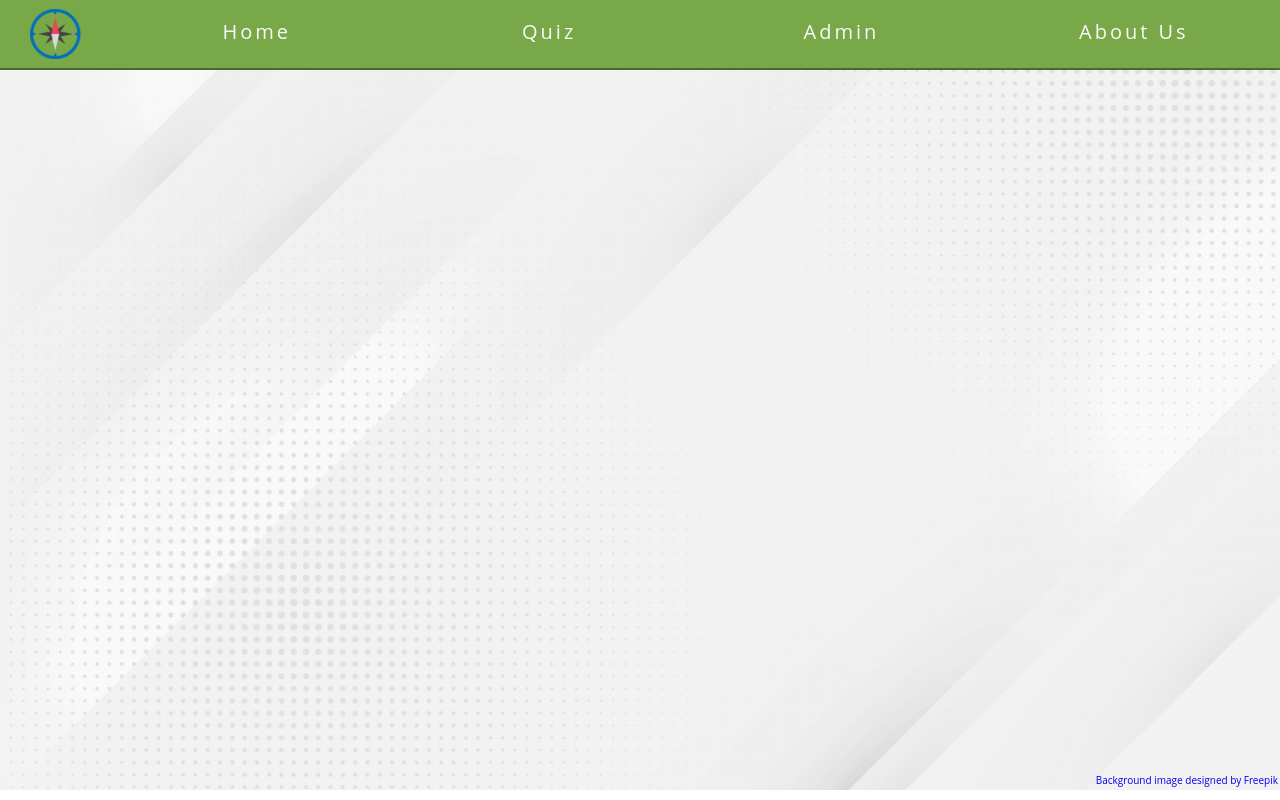
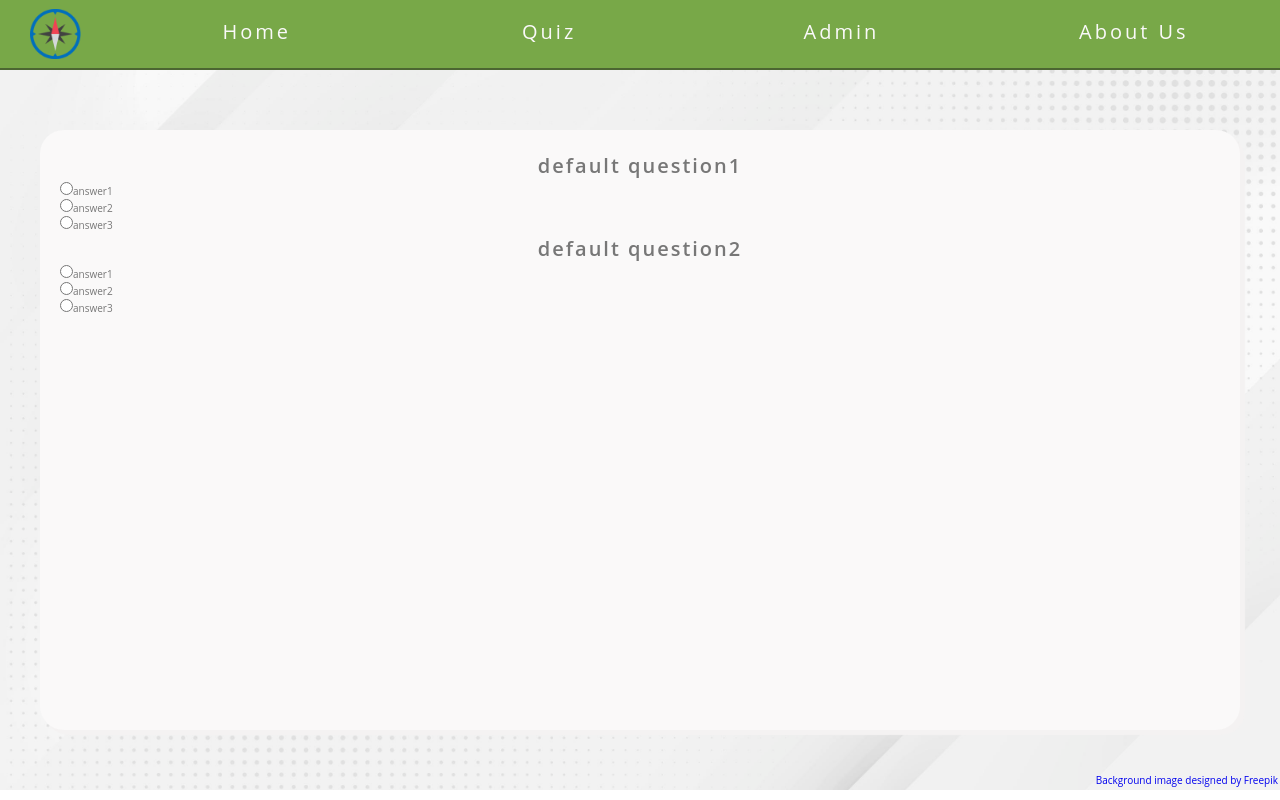
Before and after one commit to jamesjellow/journeymxn-frontend, a Next.js app: page /quiz in a window 1280 px wide. Built offline with nearby package versions, Linux system fonts and the light colour scheme.

Commit message:
Add flexbox to the quiz form

```diff
--- a/components/quiz_form.js
+++ b/components/quiz_form.js
@@ -2,11 +2,36 @@ import Link from 'next/link'
 
 import styles from '../styles/components/quiz_form.module.scss'
 
+
+function makeAnswerChoicesHTML(answers, question_num) {
+	return answers.map((answer) => {
+		return (
+			<div class="choice__radio-group">
+				<input type="radio" name={`choice${question_num + 1}`} className={styles["choice__btn"]} />
+				<label className={styles["choice__label"]}>{answer}</label>
+			</div>
+		)
+	})
+}
+
 export default function QuizForm({
-	question = 'This is the default question',
-	answer = ['answer1', 'answer2']
+	questions = [{"question": "default question1",
+				  "answers": ["answer1", "answer2", "answer3"]},
+				 {"question": "default question2",
+				  "answers": ["answer1", "answer2", "answer3"]}]
 }) {
 	return (
-		<div className=
-	)
+		<div className={styles["card"]}>
+			{questions.map((each, index) => {
+				return  (
+					<div className="quiz">
+						<div className={styles["question"]}>
+							{each.question}
+						</div>
+						{makeAnswerChoicesHTML(each.answers, index)}
+					</div>
+				);
+			})}
+		</div>
+	);
 }
--- a/pages/quiz.js
+++ b/pages/quiz.js
@@ -1,6 +1,8 @@
 import Head from 'next/head'
 import dynamic from 'next/dynamic'
 import Link from 'next/link'
+
+import QuizForm from '../components/quiz_form'
 
 import styles from '../styles/pages/quiz.module.scss'
 
@@ -19,9 +21,7 @@ export default function Quiz() {
 
 
       <div className={styles["container"]}>
-        <div className={styles["card"]}>
-
-        </div>
+        <QuizForm  />
 
         <a className={styles["img-credit"]} href="http://www.freepik.com">Background image designed by Freepik</a>
       </div>
--- a/styles/components/quiz_form.module.scss
+++ b/styles/components/quiz_form.module.scss
@@ -5,6 +5,34 @@
 .card {
 	width: 100%;
 	min-height: 100%;
+	padding: 2rem;
 
-	background-color: $;
+	background-color: $color-grey-light-1;
+	border-radius: 2.4rem;
+
+	box-shadow: .5rem .5rem .1rem $color-grey-light-2;
 }
+
+.quiz {
+
+}
+
+.question {
+	font-size: 2.0rem;
+	font-weight: 600;
+	letter-spacing: .2rem;
+	text-align: center;
+}
+
+.choice {
+	&__group {
+		display: flex;
+		flex-direction: column;
+		align-items: center;
+		justify-content: space-between;
+	}
+
+	&__item {
+		font-size: 1.6rem;
+	}
+}
--- a/styles/pages/quiz.module.scss
+++ b/styles/pages/quiz.module.scss
@@ -17,7 +17,7 @@
 
 	height: 90vh;
 
-	padding: 2rem;
+	padding: 6rem 4rem;
 }
 
 .img-credit {
```
